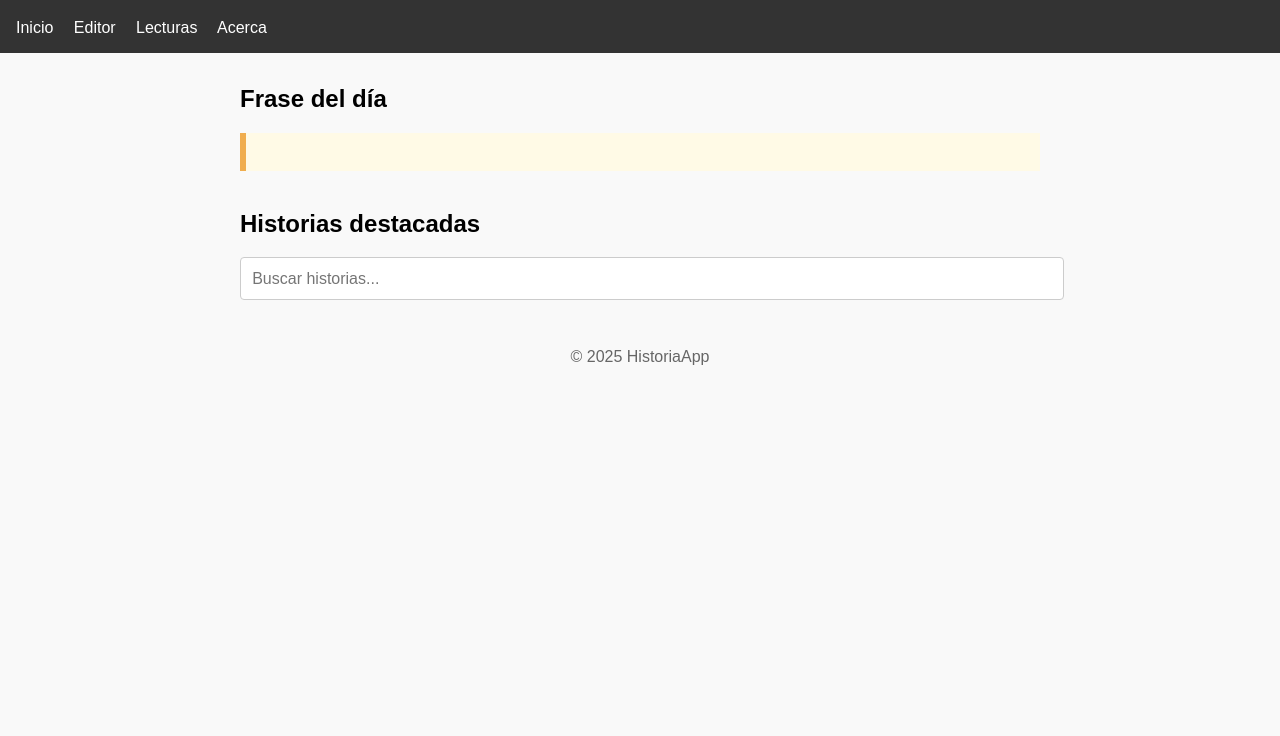
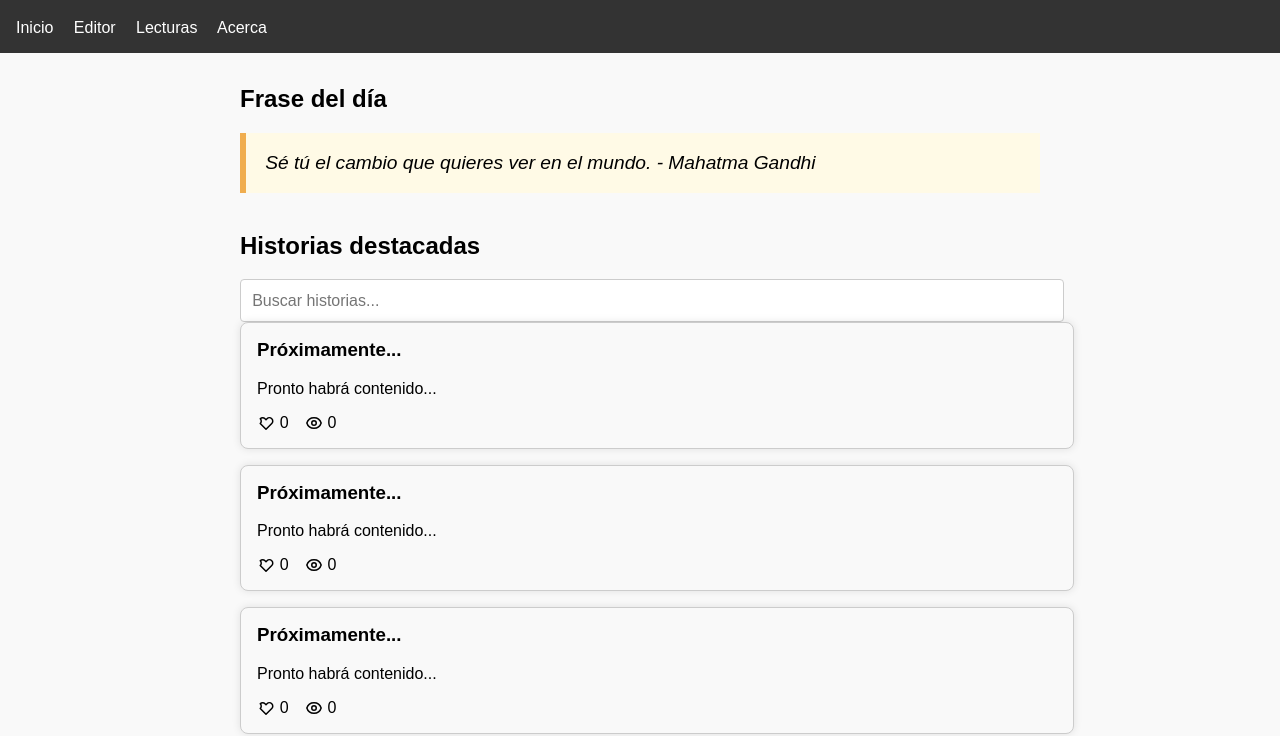
Before and after one commit to PilarDevs/HistoryMyApp, a plain HTML site: page lecturas.html in a window 1280 px wide. Shown: the part 77-813 px from the top of the page. Drawn offline with Linux system fonts and the light colour scheme; files that its build step writes are made by us from their sources.

Commit message:
lecturas.html

```diff
--- a/lecturas.html
+++ b/lecturas.html
@@ -4,7 +4,7 @@
 <meta charset="UTF-8" />
 <meta name="viewport" content="width=device-width, initial-scale=1" />
 <title>Lecturas</title>
-<link rel="stylesheet" href="css/lecturas.css" />
+<link rel="stylesheet" href="lecturas.css" />
 </head>
 <body>
 
@@ -36,6 +36,6 @@
   <p>&copy; 2025 HistoriaApp</p>
 </footer>
 
-<script src="js/lecturas.js"></script>
+<script src="lecturas.js"></script>
 </body>
 </html>
```
